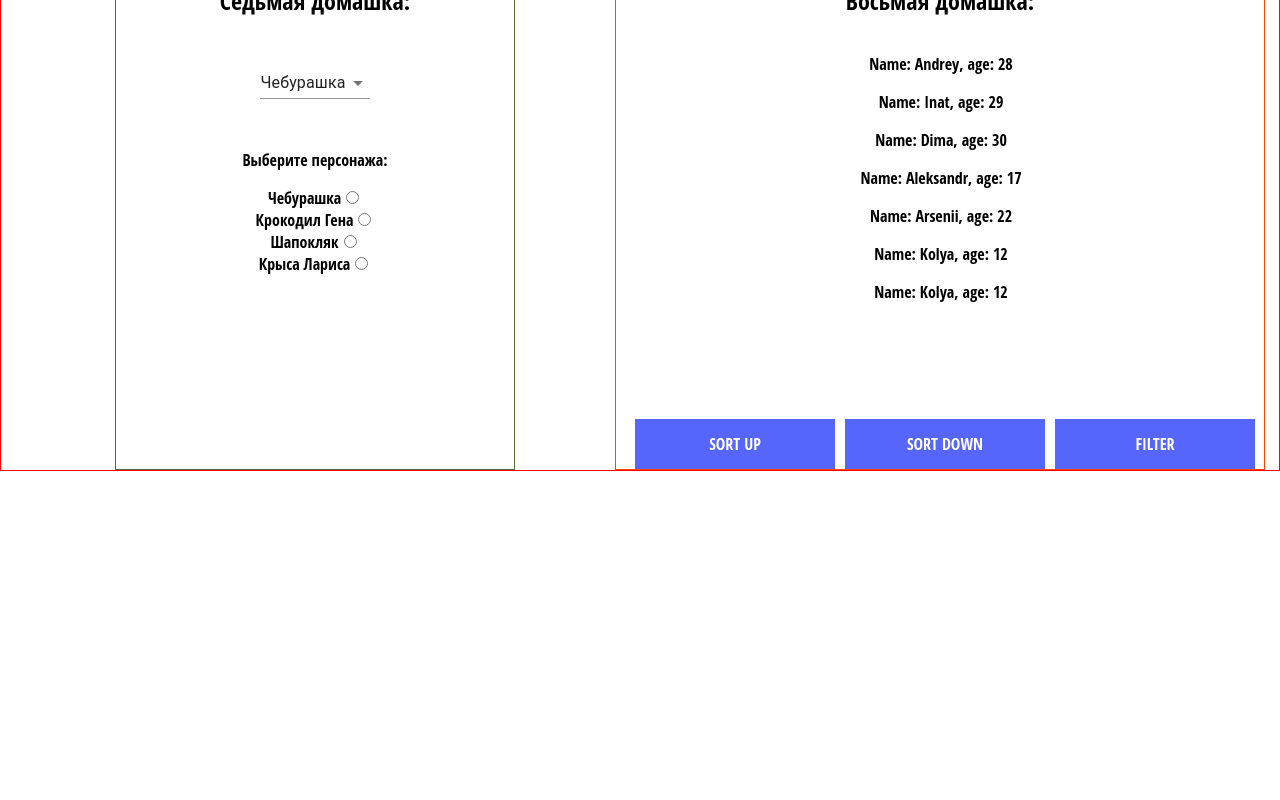
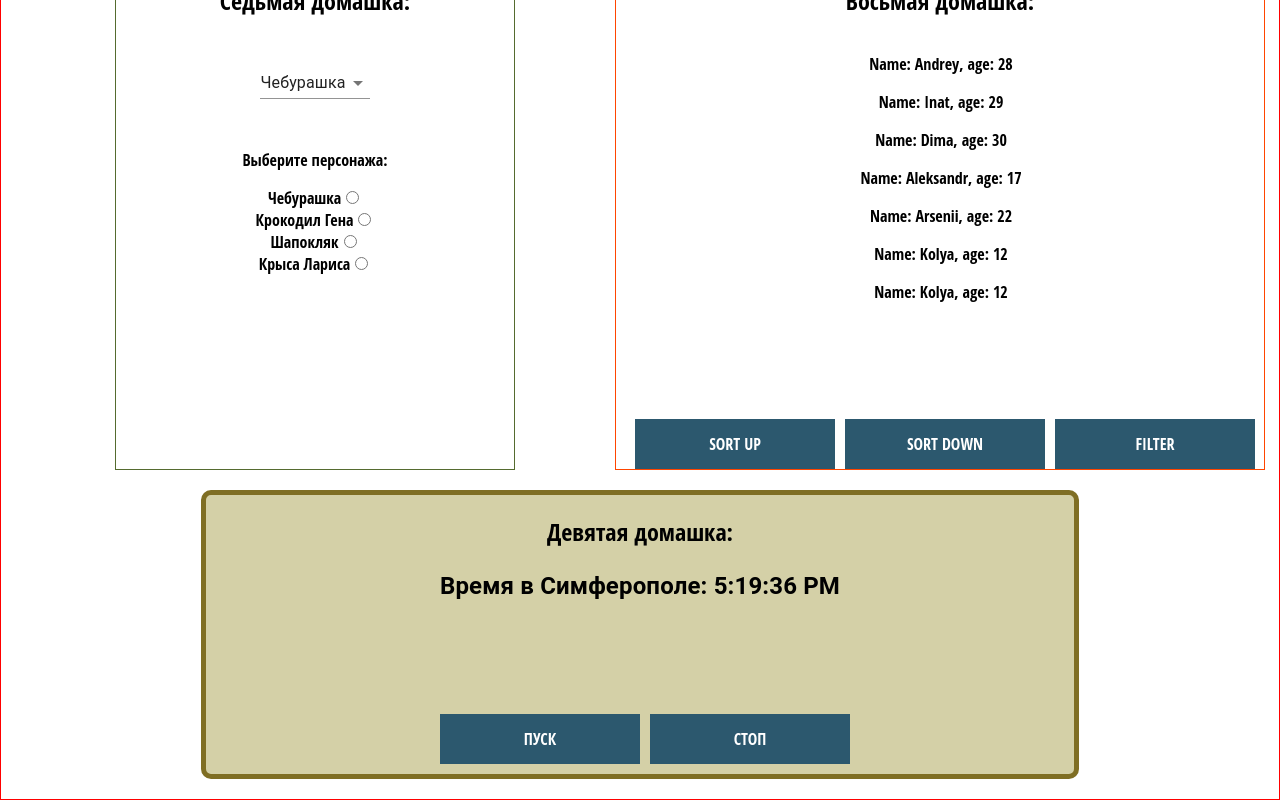
Before and after one commit to MoskvinAndrew/Ignats_HometasksMod, a React (Create React App) app in the folder my-app/: page /#/Junior in a window 1280 px wide. Shown: the part 290-1090 px from the top of the page. Before the commit the page ends 800 px from the top, so only its background shows below. Built offline with nearby package versions, Linux system fonts and the light colour scheme.

Commit message:
Hometask 9 (TimeFC,with Date popUp)

```diff
--- /dev/null
+++ b/my-app/src/common/HomeTask9/T.module.css
@@ -0,0 +1,15 @@
+.timeContainer{
+    border: 5px solid #7f6e24;
+    margin: 20px;
+    margin-right: 200px;
+    margin-left: 200px;
+    border-radius: 10px;
+    background-color: #d4d0a7;
+
+}
+.buttonsContainer{
+    display: flex;
+    flex-direction: row;
+    justify-content: center;
+    margin: 10px;
+}
--- /dev/null
+++ b/my-app/src/common/HomeTask9/homeTask9.tsx
@@ -0,0 +1,48 @@
+import React, {useState} from 'react';
+import ButtonNew from "../button/Button";
+import t from "./T.module.css"
+import H from "../Hometask8/H.module.css";
+import MouseOverPopover from "./popUp";
+
+const Time = () => {
+
+
+    let [watch, setWatch] = useState(new Date().toLocaleTimeString());    //лок.стейт для часов
+    let [timerId, setTimerId] = useState();                           //лок.стейт для id таймера(какой тут initialState???)
+
+
+    let dateValue = new Date().toLocaleDateString();
+
+
+    let setDate = (time: any) => {                    //колбэк который обновляет время(непонятка с параметром)
+        return setWatch(new Date().toLocaleTimeString());
+    }
+
+    let stopTime = () => {
+        return clearInterval(timerId)                  //останавливает время, используя актуальный id таймера
+    }
+
+
+    let setIntervalClick = () => {
+        clearInterval(timerId);                        // останавливает предыдущий таймер
+        const timer_id = setInterval(() => setDate(new Date().toLocaleString()), 1000);
+        setTimerId(timer_id);                          //перезаписывает id таймера в лок.стейт
+
+    }
+    console.log(timerId);
+    return (
+        <div className={t.timeContainer}>
+            <h2 className={H.title}>Девятая домашка:</h2>
+
+            <MouseOverPopover watch={watch}
+                              dateValue={dateValue}/>
+
+            <div className={t.buttonsContainer}>
+                <div className={t.buttonPuskColor}><ButtonNew name={"ПУСК"} onClick={setIntervalClick}/></div>
+                <ButtonNew name={"СТОП"} onClick={stopTime}/>
+            </div>
+        </div>
+    )
+
+}
+export default Time;
--- /dev/null
+++ b/my-app/src/common/HomeTask9/pop.module.css
@@ -0,0 +1,9 @@
+.timeCount{
+    font-weight: bold;
+    font-size: x-large;
+
+}
+.popForm{
+    color: goldenrod;
+    font-family: Bahnschrift;
+}
--- /dev/null
+++ b/my-app/src/common/HomeTask9/popUp.tsx
@@ -0,0 +1,73 @@
+import React, {MouseEventHandler} from 'react';
+import {makeStyles} from '@material-ui/core/styles';
+import Popover from '@material-ui/core/Popover';
+import Typography from '@material-ui/core/Typography';
+import pop from "./pop.module.css";
+
+type MouseOverPopoverType = {
+    watch: string,
+    dateValue: string
+}
+
+const useStyles = makeStyles((theme) => ({
+    popover: {
+        pointerEvents: 'none',
+
+    },
+    paper: {
+        padding: theme.spacing(2),
+        backgroundColor: "#d7d460",
+        fontSize: "large",
+        marginLeft: (50)
+    },
+}));
+
+export default function MouseOverPopover(props: MouseOverPopoverType) {
+    const classes = useStyles();
+    const [anchorEl, setAnchorEl] = React.useState(null);
+
+    const handlePopoverOpen = (event: any) => {
+        setAnchorEl(event.currentTarget);
+    };
+
+    const handlePopoverClose = () => {
+        setAnchorEl(null);
+    };
+
+    const open = Boolean(anchorEl);
+
+    return (
+        <div>
+            <Typography
+                aria-owns={open ? 'mouse-over-popover' : undefined}
+                aria-haspopup="true"
+                onMouseEnter={handlePopoverOpen}
+                onMouseLeave={handlePopoverClose}
+            >
+                <div className={pop.timeCount}> {"Время в Симферополе:" + " " + props.watch}</div>
+            </Typography>
+            <Popover
+                id="mouse-over-popover"
+                className={classes.popover}
+                classes={{
+                    paper: classes.paper,
+                }}
+                open={open}
+                anchorEl={anchorEl}
+                anchorOrigin={{
+                    vertical: 'top',
+                    horizontal: 'left',
+
+                }}
+                transformOrigin={{
+                    vertical: 'top',
+                    horizontal: 'left',
+                }}
+                onClose={handlePopoverClose}
+                disableRestoreFocus
+            >
+                <Typography>{'Сегодня' + ' ' + props.dateValue}</Typography>
+            </Popover>
+        </div>
+    );
+}
--- a/my-app/src/common/JuniorsFolder/Junior.module.css
+++ b/my-app/src/common/JuniorsFolder/Junior.module.css
@@ -1,3 +1,6 @@
+*{
+    box-sizing: border-box;
+}
 .buttonsBlock{
     display: flex;
     flex-direction: row;
@@ -24,3 +27,6 @@ ButtonNew{
     justify-content: center;
     margin-top: 30px;
 }
+.wrrapp{
+
+}
--- a/my-app/src/common/JuniorsFolder/Junior.tsx
+++ b/my-app/src/common/JuniorsFolder/Junior.tsx
@@ -1,14 +1,13 @@
 import React, {ChangeEvent, useState} from 'react';
 import EditableSpan from "../EditableSpan/EditableSpan";
 import J from "./Junior.module.css";
-
 import ButtonNew from "../button/Button";
 import {restoreState, saveState, StateType} from "../helpers";
-import Select from "../Select/Select";
 import {v1} from "uuid";
 import Radio from "../Radio/radio";
 import SelectComponent from "../Select/Select";
 import {HomeTask8} from "../Hometask8/homeTask8";
+import Time from "../HomeTask9/homeTask9";
 
 export type ArrayForSelect = {
     id: string,
@@ -63,7 +62,8 @@ function Junior(props: JuniorTypes) {
 
 
     return (
-        <div>
+        <div className={J.wrrapp}>
+
             <EditableSpan title={title}
                           settitle={settitle}/>
             <div className={J.buttonsBlock}>
@@ -95,6 +95,7 @@ function Junior(props: JuniorTypes) {
             </div>
             <HomeTask8/>
 </div>
+            <Time/>
         </div>)
 }
 
--- a/my-app/src/common/button/B.module.css
+++ b/my-app/src/common/button/B.module.css
@@ -1,14 +1,3 @@
-html,
-body {
-    width: 100%;
-    height: 100%;
-    overflow: hidden;
-    margin: 0;
-    display: flex;
-    flex-direction: column;
-    flex-wrap: wrap;
-    font-family: 'Open Sans Condensed', sans-serif;
-}
 
 div[class*=box] {
     height: 33.33%;
@@ -19,7 +8,7 @@ div[class*=box] {
     margin-top: 100px;
 }
 
-.box1 { background-color: #4354fa;
+.box1 { background-color: #14455e;
     margin-left: 10px;
 }
 
--- a/my-app/src/common/button/Button.tsx
+++ b/my-app/src/common/button/Button.tsx
@@ -12,6 +12,8 @@ export type ButtonNewTypes = {
 
 
 
+
+
 }
 
 
@@ -20,7 +22,7 @@ function ButtonNew(props: ButtonNewTypes) {
 
     return (
         <div className={props.typeofButton?B.box1 +" "+B.box11:B.box1}>
-            <div className={B.btn + ' ' + B.btnone} onClick={props.onClick} >
+            <div className={B.btn + ' ' + B.btnone} onClick={props.onClick}>
                 <span>{props.name}</span>
             </div>
         </div>)
--- a/my-app/src/index.css
+++ b/my-app/src/index.css
@@ -1,10 +1,14 @@
 body {
   margin: 0;
-  font-family: -apple-system, BlinkMacSystemFont, 'Segoe UI', 'Roboto', 'Oxygen',
-    'Ubuntu', 'Cantarell', 'Fira Sans', 'Droid Sans', 'Helvetica Neue',
-    sans-serif;
   -webkit-font-smoothing: antialiased;
   -moz-osx-font-smoothing: grayscale;
+  width: 100%;
+  height: 100%;
+  margin: 0;
+  display: flex;
+  flex-direction: column;
+  flex-wrap: wrap;
+  font-family: 'Open Sans Condensed', sans-serif;
 }
 
 code {
```
